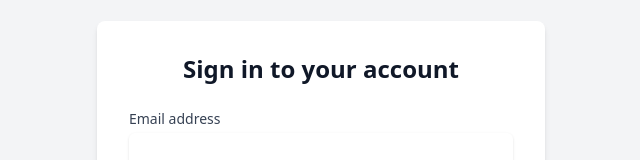
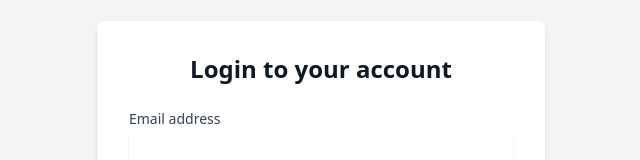
Before and after one commit to shubhh-afk/Expense-Manager, a React (Vite) app in the folder ExpenseManager/: page / in a window 1280 px wide. Shown: the part 219-379 px from the top of the page, without its empty margins (319-959 px from the left). Built offline with nearby package versions, Linux system fonts and the light colour scheme.

Commit message:
fixed some things

```diff
--- a/ExpenseManager/src/Pages/Login/Login.jsx
+++ b/ExpenseManager/src/Pages/Login/Login.jsx
@@ -4,7 +4,7 @@
   return (
     <div className="flex items-center justify-center min-h-screen bg-gray-100">
       <div className="w-full max-w-md p-8 bg-white rounded-lg shadow-md">
-        <h2 className="text-center text-2xl font-bold text-gray-900">Sign in to your account</h2>
+        <h2 className="text-center text-2xl font-bold text-gray-900">Login to your account</h2>
 
         <form className="mt-6 space-y-4">
           <div>
```
